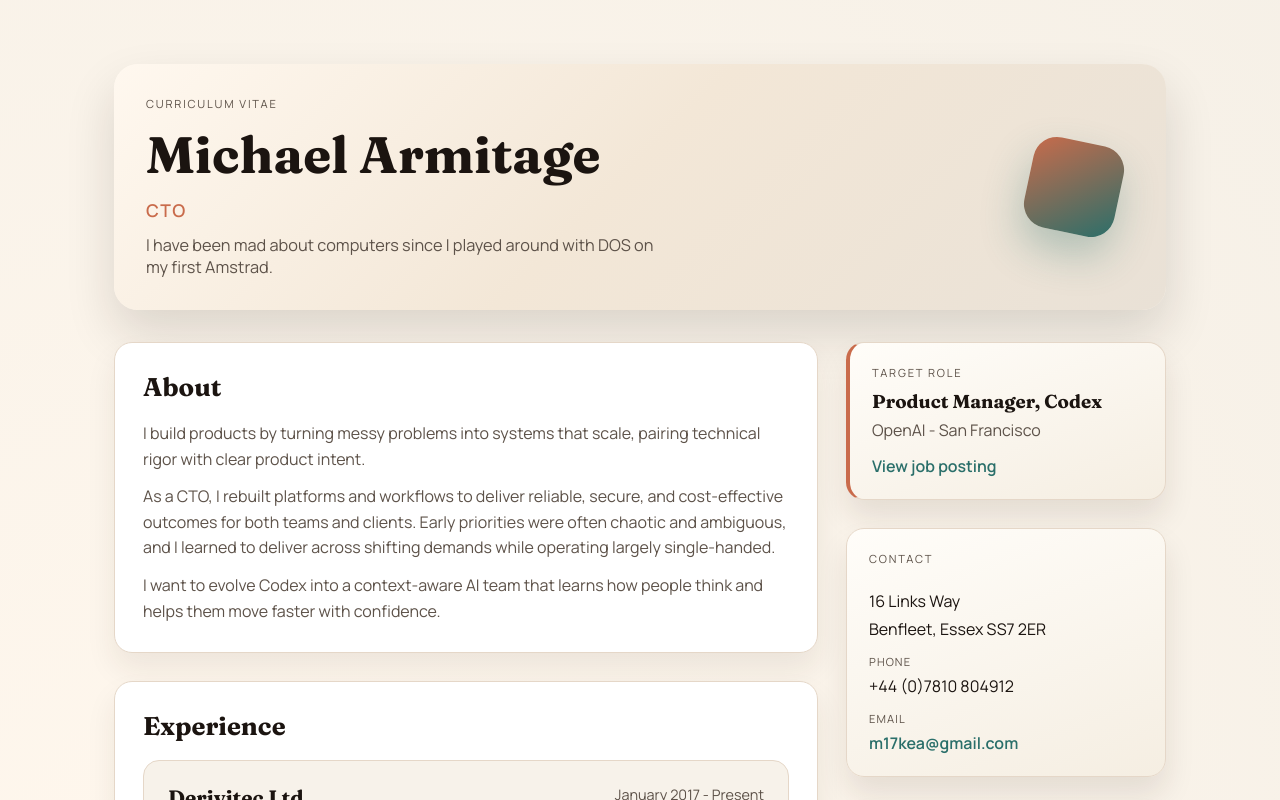
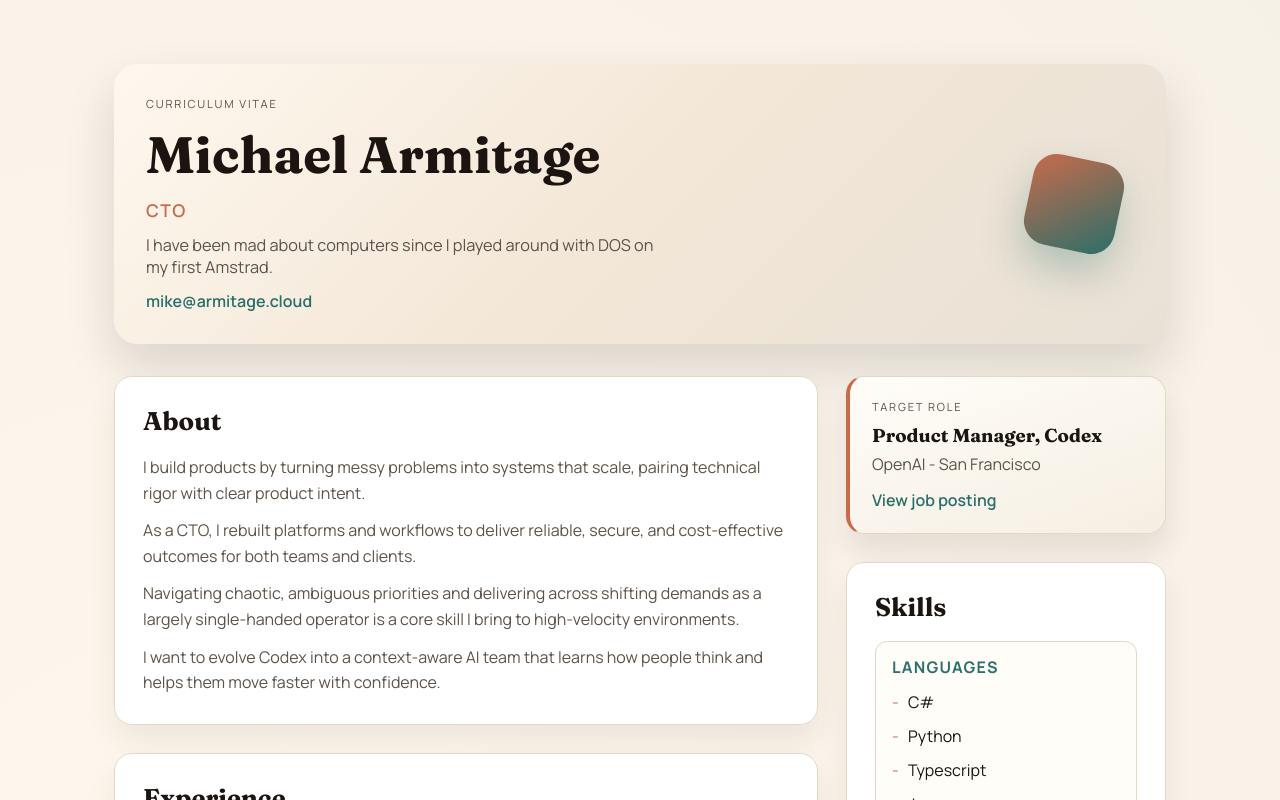
Before and after one commit to m17kea/cv, a Vue app: page / in a window 1280 px wide. Shown: the top 800 px of the page. Built offline with nearby package versions, Linux system fonts and the light colour scheme.

Commit message:
Update hero contact and About copy

```diff
--- a/src/App.vue
+++ b/src/App.vue
@@ -4,7 +4,6 @@ import AboutSection from './components/AboutSection.vue'
 import ExperienceSection from './components/ExperienceSection.vue'
 import SkillsSection from './components/SkillsSection.vue'
 import EducationSection from './components/EducationSection.vue'
-import ContactCard from './components/ContactCard.vue'
 import ReferenceNote from './components/ReferenceNote.vue'
 import TargetRole from './components/TargetRole.vue'
 
@@ -13,7 +12,6 @@ import { about } from './data/about'
 import { experience } from './data/experience'
 import { skills } from './data/skills'
 import { education } from './data/education'
-import { contact } from './data/contact'
 import { references } from './data/references'
 import { target } from './data/target'
 </script>
@@ -32,7 +30,6 @@ import { target } from './data/target'
 
       <aside class="sidebar">
         <TargetRole :target="target" :delay="180" />
-        <ContactCard :contact="contact" :delay="300" />
         <SkillsSection :skills="skills" :delay="420" />
       </aside>
     </main>
--- a/src/components/HeroHeader.vue
+++ b/src/components/HeroHeader.vue
@@ -18,6 +18,7 @@ defineProps({
       <h1 class="hero-name">{{ profile.name }}</h1>
       <p class="hero-title">{{ profile.title }}</p>
       <p class="hero-tagline">{{ profile.tagline }}</p>
+      <a class="hero-email" :href="`mailto:${profile.email}`">{{ profile.email }}</a>
     </div>
     <div class="hero-accent" aria-hidden="true">
       <div class="hero-accent-inner"></div>
--- a/src/data/about.js
+++ b/src/data/about.js
@@ -2,7 +2,8 @@ export const about = {
   title: 'About',
   paragraphs: [
     'I build products by turning messy problems into systems that scale, pairing technical rigor with clear product intent.',
-    'As a CTO, I rebuilt platforms and workflows to deliver reliable, secure, and cost-effective outcomes for both teams and clients. Early priorities were often chaotic and ambiguous, and I learned to deliver across shifting demands while operating largely single-handed.',
+    'As a CTO, I rebuilt platforms and workflows to deliver reliable, secure, and cost-effective outcomes for both teams and clients.',
+    'Navigating chaotic, ambiguous priorities and delivering across shifting demands as a largely single-handed operator is a core skill I bring to high-velocity environments.',
     'I want to evolve Codex into a context-aware AI team that learns how people think and helps them move faster with confidence.',
   ],
 }
--- a/src/data/profile.js
+++ b/src/data/profile.js
@@ -2,4 +2,5 @@ export const profile = {
   name: 'Michael Armitage',
   title: 'CTO',
   tagline: 'I have been mad about computers since I played around with DOS on my first Amstrad.',
+  email: 'mike@armitage.cloud',
 }
--- a/src/styles/main.css
+++ b/src/styles/main.css
@@ -106,6 +106,17 @@ body {
   max-width: 520px;
   color: var(--muted);
   font-size: 1.02rem;
+}
+
+.hero-email {
+  color: var(--accent-strong);
+  text-decoration: none;
+  font-weight: 600;
+  width: fit-content;
+}
+
+.hero-email:hover {
+  text-decoration: underline;
 }
 
 .hero-accent {
```
